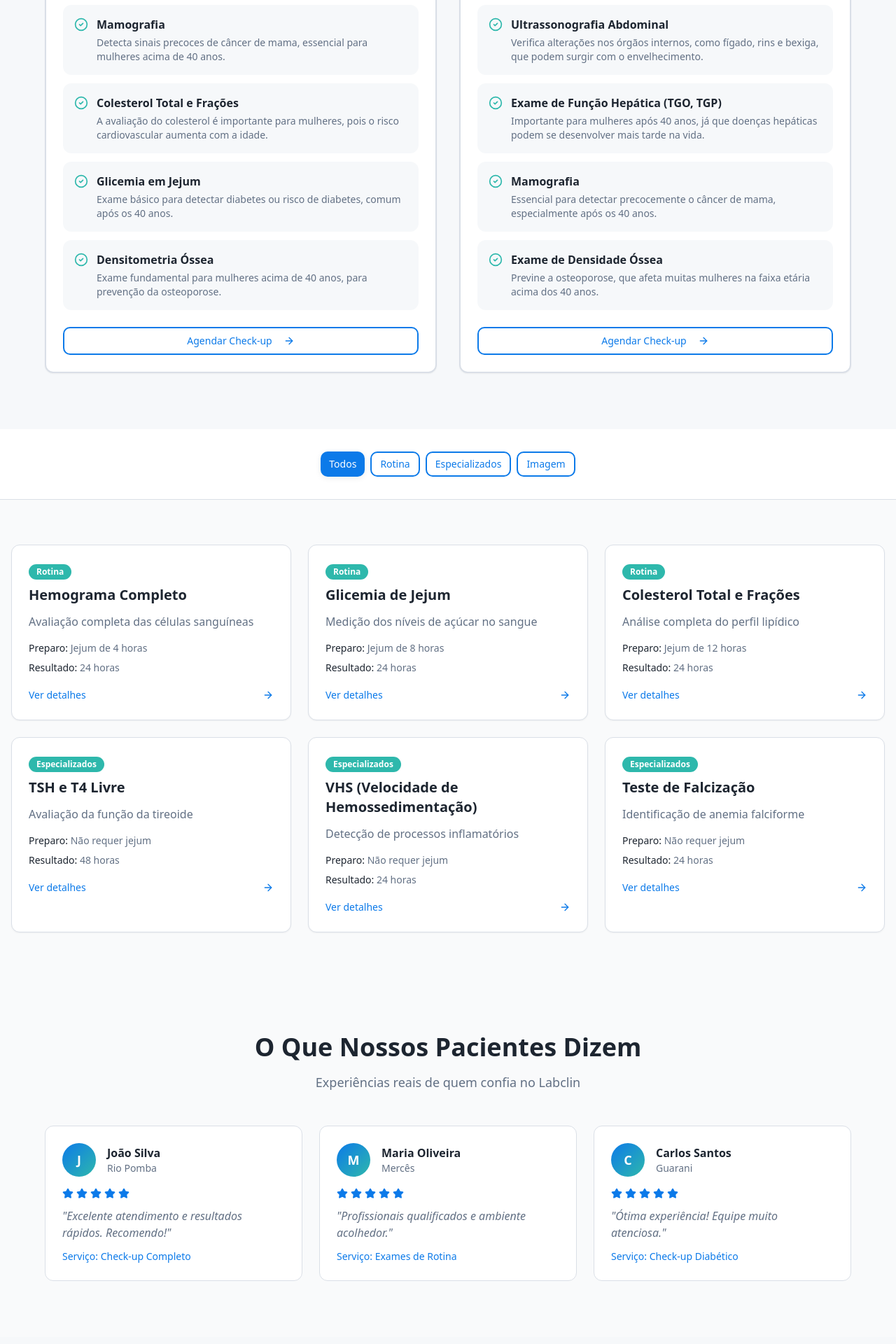
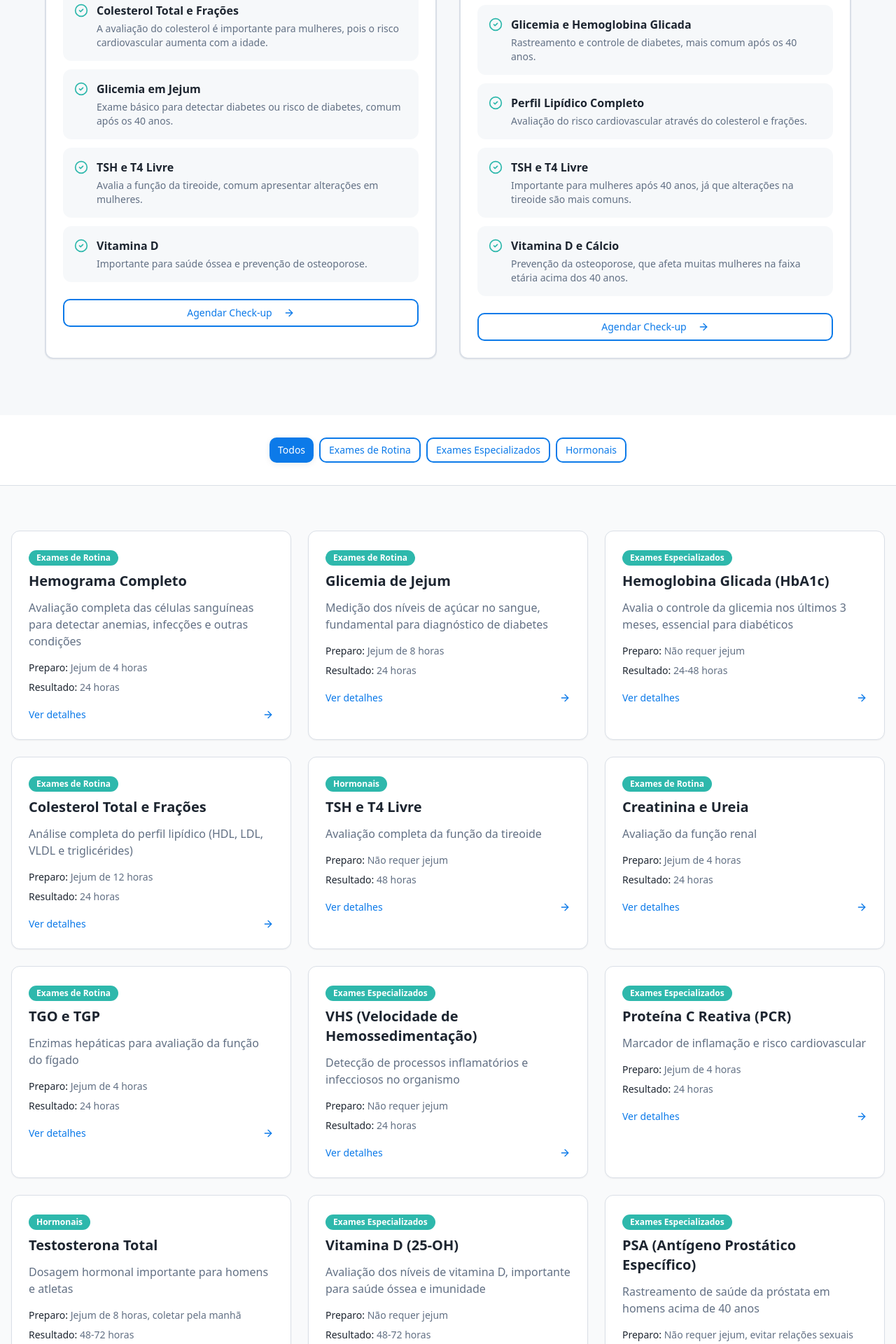
Before and after one commit to drogafarto-web/labclin-next-gen-81c2ede1, a React (Vite) app: page /exames in a window 1280 px wide. Shown: the part 2000-3920 px from the top of the page at 70% size. Built offline with nearby package versions, Linux system fonts and the light colour scheme; the HTML template or start-up script is replaced by a standard one.

Commit message:
Refactor Exames page

```diff
--- a/src/pages/Exames.tsx
+++ b/src/pages/Exames.tsx
@@ -18,9 +18,9 @@ const Exames = () => {
 
   const categories = [
     { id: "todos", label: "Todos" },
-    { id: "rotina", label: "Rotina" },
-    { id: "especializado", label: "Especializados" },
-    { id: "imagem", label: "Imagem" },
+    { id: "rotina", label: "Exames de Rotina" },
+    { id: "especializado", label: "Exames Especializados" },
+    { id: "hormonal", label: "Hormonais" },
   ];
 
   const exames = [
@@ -28,7 +28,7 @@ const Exames = () => {
       slug: "hemograma-completo",
       name: "Hemograma Completo",
       category: "rotina",
-      description: "Avaliação completa das células sanguíneas",
+      description: "Avaliação completa das células sanguíneas para detectar anemias, infecções e outras condições",
       preparo: "Jejum de 4 horas",
       tempo: "24 horas",
     },
@@ -36,40 +36,112 @@ const Exames = () => {
       slug: "glicemia-jejum",
       name: "Glicemia de Jejum",
       category: "rotina",
-      description: "Medição dos níveis de açúcar no sangue",
+      description: "Medição dos níveis de açúcar no sangue, fundamental para diagnóstico de diabetes",
       preparo: "Jejum de 8 horas",
       tempo: "24 horas",
+    },
+    {
+      slug: "hemoglobina-glicada",
+      name: "Hemoglobina Glicada (HbA1c)",
+      category: "especializado",
+      description: "Avalia o controle da glicemia nos últimos 3 meses, essencial para diabéticos",
+      preparo: "Não requer jejum",
+      tempo: "24-48 horas",
     },
     {
       slug: "colesterol-total-fracoes",
       name: "Colesterol Total e Frações",
       category: "rotina",
-      description: "Análise completa do perfil lipídico",
+      description: "Análise completa do perfil lipídico (HDL, LDL, VLDL e triglicérides)",
       preparo: "Jejum de 12 horas",
       tempo: "24 horas",
     },
     {
       slug: "tsh-t4-livre",
       name: "TSH e T4 Livre",
-      category: "especializado",
-      description: "Avaliação da função da tireoide",
+      category: "hormonal",
+      description: "Avaliação completa da função da tireoide",
       preparo: "Não requer jejum",
       tempo: "48 horas",
+    },
+    {
+      slug: "creatinina-ureia",
+      name: "Creatinina e Ureia",
+      category: "rotina",
+      description: "Avaliação da função renal",
+      preparo: "Jejum de 4 horas",
+      tempo: "24 horas",
+    },
+    {
+      slug: "tgo-tgp",
+      name: "TGO e TGP",
+      category: "rotina",
+      description: "Enzimas hepáticas para avaliação da função do fígado",
+      preparo: "Jejum de 4 horas",
+      tempo: "24 horas",
     },
     {
       slug: "vhs",
       name: "VHS (Velocidade de Hemossedimentação)",
       category: "especializado",
-      description: "Detecção de processos inflamatórios",
+      description: "Detecção de processos inflamatórios e infecciosos no organismo",
       preparo: "Não requer jejum",
       tempo: "24 horas",
     },
     {
-      slug: "teste-falcizacao",
-      name: "Teste de Falcização",
+      slug: "pcr",
+      name: "Proteína C Reativa (PCR)",
       category: "especializado",
-      description: "Identificação de anemia falciforme",
+      description: "Marcador de inflamação e risco cardiovascular",
+      preparo: "Jejum de 4 horas",
+      tempo: "24 horas",
+    },
+    {
+      slug: "testosterona-total",
+      name: "Testosterona Total",
+      category: "hormonal",
+      description: "Dosagem hormonal importante para homens e atletas",
+      preparo: "Jejum de 8 horas, coletar pela manhã",
+      tempo: "48-72 horas",
+    },
+    {
+      slug: "vitamina-d",
+      name: "Vitamina D (25-OH)",
+      category: "especializado",
+      description: "Avaliação dos níveis de vitamina D, importante para saúde óssea e imunidade",
       preparo: "Não requer jejum",
+      tempo: "48-72 horas",
+    },
+    {
+      slug: "psa",
+      name: "PSA (Antígeno Prostático Específico)",
+      category: "especializado",
+      description: "Rastreamento de saúde da próstata em homens acima de 40 anos",
+      preparo: "Não requer jejum, evitar relações sexuais 48h antes",
+      tempo: "48 horas",
+    },
+    {
+      slug: "beta-hcg",
+      name: "Beta HCG",
+      category: "hormonal",
+      description: "Teste de gravidez quantitativo, também usado em acompanhamento de gestação",
+      preparo: "Não requer jejum",
+      tempo: "24 horas",
+    },
+    {
+      slug: "ck",
+      name: "Creatina Quinase (CK)",
+      category: "especializado",
+      description: "Avalia lesões musculares, importante para atletas",
+      preparo: "Jejum de 4 horas, evitar exercícios intensos 24h antes",
+      tempo: "24 horas",
+    },
+    {
+      slug: "acido-urico",
+      name: "Ácido Úrico",
+      category: "rotina",
+      description: "Diagnóstico de gota e avaliação do metabolismo de purinas",
+      preparo: "Jejum de 8 horas",
       tempo: "24 horas",
     },
   ];
@@ -87,6 +159,7 @@ const Exames = () => {
       icon: Activity,
       description: "Exames específicos para monitorar a saúde de pessoas com diabetes ou risco de desenvolvê-la.",
       color: "text-primary",
+      price: "Consulte valores",
       exams: [
         { name: "Glicemia em Jejum", justification: "Mede os níveis de glicose no sangue, essencial para o diagnóstico de diabetes." },
         { name: "Hemoglobina Glicada", justification: "Exame que avalia o controle glicêmico a longo prazo, fundamental para a gestão da diabetes." },
@@ -101,6 +174,7 @@ const Exames = () => {
       icon: Heart,
       description: "Exames especializados para avaliar o estado físico de atletas e prevenir lesões ou condições relacionadas ao esforço físico.",
       color: "text-secondary",
+      price: "Consulte valores",
       exams: [
         { name: "Hemograma Completo", justification: "Avalia o estado geral da saúde e identifica condições como anemia, comum entre atletas." },
         { name: "Creatina Quinase (CK)", justification: "Mede a lesão muscular, um exame crucial para monitorar atletas e prevenir danos musculares." },
@@ -115,26 +189,28 @@ const Exames = () => {
       icon: Users,
       description: "Exame completo focado na saúde da mulher, incluindo exames preventivos e hormonais.",
       color: "text-accent",
+      price: "Consulte valores",
       exams: [
-        { name: "Papanicolau", justification: "Detecta precocemente alterações no colo do útero, previne câncer cervical." },
-        { name: "Mamografia", justification: "Detecta sinais precoces de câncer de mama, essencial para mulheres acima de 40 anos." },
+        { name: "Hemograma Completo", justification: "Avalia o estado geral da saúde sanguínea." },
         { name: "Colesterol Total e Frações", justification: "A avaliação do colesterol é importante para mulheres, pois o risco cardiovascular aumenta com a idade." },
         { name: "Glicemia em Jejum", justification: "Exame básico para detectar diabetes ou risco de diabetes, comum após os 40 anos." },
-        { name: "Densitometria Óssea", justification: "Exame fundamental para mulheres acima de 40 anos, para prevenção da osteoporose." },
+        { name: "TSH e T4 Livre", justification: "Avalia a função da tireoide, comum apresentar alterações em mulheres." },
+        { name: "Vitamina D", justification: "Importante para saúde óssea e prevenção de osteoporose." },
       ],
     },
     {
       id: "mulher-40",
       name: "Check-up Mulher Acima de 40 Anos",
       icon: Users,
-      description: "Focado na prevenção de doenças crônicas e monitoramento da saúde reprodutiva e óssea para mulheres acima de 40 anos.",
+      description: "Focado na prevenção de doenças crônicas e monitoramento da saúde para mulheres acima de 40 anos.",
       color: "text-primary",
+      price: "Consulte valores",
       exams: [
-        { name: "Exame de Sangue Completo", justification: "Avalia o estado geral da saúde e detecta anemias, infecções e outras condições." },
-        { name: "Ultrassonografia Abdominal", justification: "Verifica alterações nos órgãos internos, como fígado, rins e bexiga, que podem surgir com o envelhecimento." },
-        { name: "Exame de Função Hepática (TGO, TGP)", justification: "Importante para mulheres após 40 anos, já que doenças hepáticas podem se desenvolver mais tarde na vida." },
-        { name: "Mamografia", justification: "Essencial para detectar precocemente o câncer de mama, especialmente após os 40 anos." },
-        { name: "Exame de Densidade Óssea", justification: "Previne a osteoporose, que afeta muitas mulheres na faixa etária acima dos 40 anos." },
+        { name: "Hemograma Completo", justification: "Avalia o estado geral da saúde e detecta anemias, infecções e outras condições." },
+        { name: "Glicemia e Hemoglobina Glicada", justification: "Rastreamento e controle de diabetes, mais comum após os 40 anos." },
+        { name: "Perfil Lipídico Completo", justification: "Avaliação do risco cardiovascular através do colesterol e frações." },
+        { name: "TSH e T4 Livre", justification: "Importante para mulheres após 40 anos, já que alterações na tireoide são mais comuns." },
+        { name: "Vitamina D e Cálcio", justification: "Prevenção da osteoporose, que afeta muitas mulheres na faixa etária acima dos 40 anos." },
       ],
     },
   ];
```
